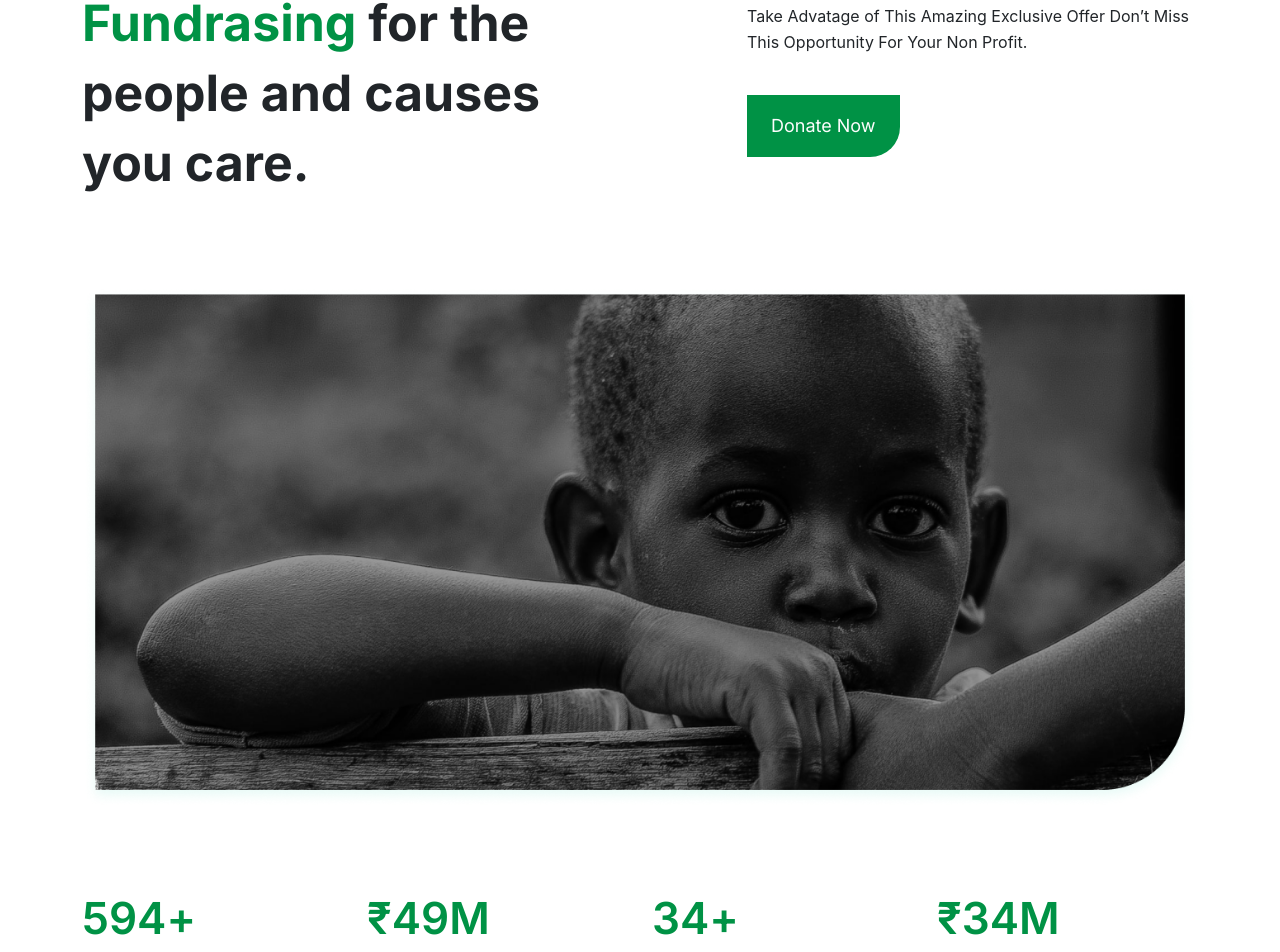
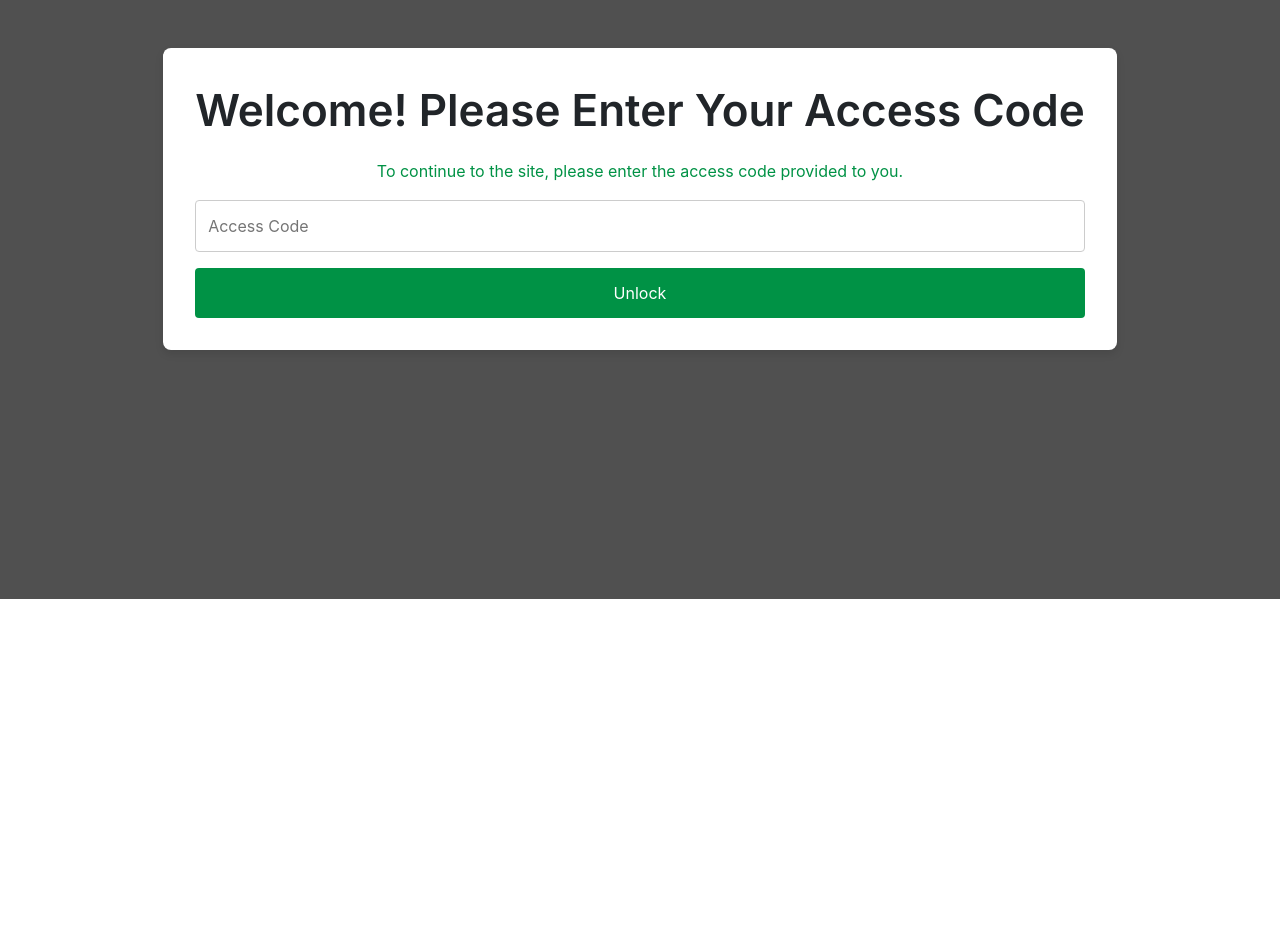
Before and after one commit to Abinash-Developer/AIDONATEWEB, a React (Create React App) app: page / in a window 1280 px wide. Shown: the part 201-1153 px from the top of the page. After the commit the page ends 800 px from the top, so only its background shows below. Built offline with nearby package versions, Linux system fonts and the light colour scheme.

Commit message:
19-08-2024

```diff
--- a/public/css/main.css
+++ b/public/css/main.css
@@ -31,7 +31,7 @@ text-align: left;
 }
 
 h2 span {
-    color: #E10916;
+    color: #009245;
 }
 
 /* h3 {
@@ -217,7 +217,7 @@ header.hearder_wrapper ul.contact .icon-input i {
 }
 header.hearder_wrapper.sticky-head {
     position: fixed;
-    top: 5px;
+    top: 0px;
     background: #fff;
     box-shadow: 0px 0px 24px 0px #303E8F17;
     width: 100%;
@@ -882,6 +882,14 @@ section.login-sec {
     text-align: center;
 }
 
+section.sign-account-sec .login-wrapper select.form-select {
+    border: 1px solid #66666659;
+    /* height: 100%; */
+    padding: 19px 10px;
+    border-radius: 12px;
+    background: transparent;
+    appearance: auto;
+}
 section.sign-account-sec .login-wrapper input.form-control {
     height: auto;
 }
@@ -1099,3 +1107,10 @@ section.sign-account-sec .login-wrapper input.form-control {
 .coming-soon-sec .inner-banner-sec-content h1 {
     text-align: center;
 }
+
+
+
+/* Developer css */
+.error{
+    color:red;
+}
--- a/public/index.html
+++ b/public/index.html
@@ -3,7 +3,7 @@
 
 <head>
   <meta charset="utf-8" />
-  <link rel="icon" href="%PUBLIC_URL%/favicon.ico" />
+  <link rel="icon" href="%PUBLIC_URL%/img/srch-hrt.png" />
   <meta name="viewport" content="width=device-width, initial-scale=1" />
   <meta name="theme-color" content="#000000" />
   <meta name="description" content="Web site created using create-react-app" />
--- a/src/App.js
+++ b/src/App.js
@@ -14,31 +14,36 @@ import ChangePassword from "./pages/ChangePassword";
 import Explore from "./pages/Explore";
 import Dashboard from "./pages/Dashboard";
 import CommingSoon from "./pages/CommingSoon";
+import PasswordProtect from "./components/PasswordProtect";
 
 function App() {
   return (
     <>
       <Router>
         <AuthProvider>
+          <PasswordProtect>
            <Header />
           <Routes>
             <Route path="/" element={<Home />} />
-            <Route path="/explore" element={<CommingSoon />} />
-            <Route path="/login" element={<CommingSoon />} />
-            <Route path="/register" element={<CommingSoon />} />
-            <Route path="/forgot-password" element={<CommingSoon />} />
-            <Route path="/varify-otp" element={<CommingSoon />} />
-            <Route path="/change-password" element={<CommingSoon />} />
+            <Route path="/explore" element={<Explore />} />
+            <Route path="/login" element={<Login />} />
+            <Route path="/register" element={<Register />} />
+            <Route path="/forgot-password" element={<Forget />} />
+            <Route path="/varify-otp" element={<Otp />} />
+            <Route path="/change-password" element={<ChangePassword />} />
             <Route element={<ProtectedRoute requiredRole="user" />}>
               <Route path="/dashboard" element={<Dashboard />} />
             </Route>
             <Route element={<ProtectedRoute requiredRole="ngo" />}>
               <Route path="/dashboard" element={<Dashboard />} />
             </Route>
-            <Route path="*" element={<CommingSoon />} />
+            <Route path="*" element={<NoMatch />} />
           </Routes>
+          <Footer />
+          </PasswordProtect>
+
         </AuthProvider>
-        <Footer />
+
       </Router>
     </>
   );
--- a/src/authantication/AuthProvider.js
+++ b/src/authantication/AuthProvider.js
@@ -10,7 +10,6 @@ const AuthProvider = ({ children }) => {
   const [userRole, setUserRole] = useState(()=>{
     return localStorage.getItem("role") || '';
   });
-console.log("hjfjsfhj= ",userRole)
   const login = (user_details) => {
     localStorage.setItem("logged_in",true);
     localStorage.setItem("role", user_details?.data?.data?.role);
--- a/src/components/HomeBanner.jsx
+++ b/src/components/HomeBanner.jsx
@@ -1,3 +1,6 @@
+import React from 'react';
+import CountUp from 'react-countup';
+
 const HomeBanner = () => {
   return (
     <>
@@ -8,16 +11,16 @@ const HomeBanner = () => {
               <div className="col-lg-6">
                 <div className="banner-left-content">
                   <h1>
-                    <span className="grn">Fundrasing</span> for the people and
-                    causes you care.
+                    <span className="grn">Fundraising</span> for the people and
+                    causes you care about.
                   </h1>
                 </div>
               </div>
               <div className="col-lg-5 offset-lg-1">
                 <div className="banner-right-content">
                   <p>
-                    Take Advatage of This Amazing Exclusive Offer Don’t Miss
-                    This Opportunity For Your Non Profit.
+                    Take advantage of this amazing exclusive offer. Don’t miss
+                    this opportunity for your non-profit.
                   </p>
                   <div className="cta-btn">
                     <a className="cta-grn" href="#">
@@ -30,7 +33,7 @@ const HomeBanner = () => {
           </div>
           <div className="banner-btm-content">
             <div className="banner-img">
-              <img src="img/bann-img.png" className="img-fluid" />
+              <img src="img/bann-img.png" className="img-fluid" alt="Banner" />
             </div>
             <div className="banner-counter">
               <div className="wrapper">
@@ -38,13 +41,9 @@ const HomeBanner = () => {
                   <div className="col-lg-3 col-md-6">
                     <div className="counter col_fourth">
                       <div className="counter-text">
-                        <h2 className="grn currecy-rs" />
-                        <h2
-                          className="timer grn count-title count-number"
-                          data-to={594}
-                          data-speed={1700}
-                        >
-                          <span>+</span>
+                        {/* <h2 className="grn currecy-rs">₹</h2> */}
+                        <h2 className="timer grn count-title count-number">
+                          <CountUp end={0} />
                         </h2>
                         <h2 className="grn currnt-sgn">+</h2>
                       </div>
@@ -55,11 +54,9 @@ const HomeBanner = () => {
                     <div className="counter col_fourth">
                       <div className="counter-text">
                         <h2 className="grn currecy-rs">₹</h2>
-                        <h2
-                          className="timer grn count-title count-number"
-                          data-to={49}
-                          data-speed={1700}
-                        />
+                        <h2 className="timer grn count-title count-number">
+                          <CountUp end={0}/>
+                        </h2>
                         <h2 className="grn currnt-sgn">M</h2>
                       </div>
                       <h3 className="count-text">Money Donated</h3>
@@ -68,26 +65,22 @@ const HomeBanner = () => {
                   <div className="col-lg-3 col-md-6">
                     <div className="counter col_fourth">
                       <div className="counter-text">
-                        <h2 className="grn currecy-rs" />
-                        <h2
-                          className="timer grn count-title count-number"
-                          data-to={34}
-                          data-speed={1700}
-                        />
+                        {/* <h2 className="grn currecy-rs"></h2> */}
+                        <h2 className="timer grn count-title count-number">
+                          <CountUp end={0} />
+                        </h2>
                         <h2 className="grn currnt-sgn">+</h2>
                       </div>
-                      <h3 className="count-text">Active Compaigns</h3>
+                      <h3 className="count-text">Active Campaigns</h3>
                     </div>
                   </div>
                   <div className="col-lg-3 col-md-6">
                     <div className="counter col_fourth">
                       <div className="counter-text">
                         <h2 className="grn currecy-rs">₹</h2>
-                        <h2
-                          className="timer grn count-title count-number"
-                          data-to={34}
-                          data-speed={1700}
-                        />
+                        <h2 className="timer grn count-title count-number">
+                          <CountUp end={0} />
+                        </h2>
                         <h2 className="grn currnt-sgn">M</h2>
                       </div>
                       <h3 className="count-text">Charity in last year</h3>
@@ -102,4 +95,5 @@ const HomeBanner = () => {
     </>
   );
 };
+
 export default HomeBanner;
--- /dev/null
+++ b/src/components/PasswordProtect.jsx
@@ -0,0 +1,82 @@
+import React, { useState } from "react";
+
+const PasswordProtect = ({ children }) => {
+  const [password, setPassword] = useState('');
+  const [isAuthorized, setIsAuthorized] = useState(false);
+
+  const handleSubmit = (e) => {
+    e.preventDefault();
+    if (password === '7077430068') { // Replace with your actual password
+      setIsAuthorized(true);
+      localStorage.setItem('isAuthorized', true);
+    } else {
+      alert('Incorrect password');
+    }
+  };
+
+  if (isAuthorized || localStorage.getItem('isAuthorized')) {
+    return children;
+  }
+
+  return (
+    <div style={styles.container}>
+      <div style={styles.formContainer}>
+        <h2>Welcome! Please Enter Your Access Code</h2>
+        <p style={styles.subtext}>To continue to the site, please enter the access code provided to you.</p>
+        <form onSubmit={handleSubmit} style={styles.form}>
+          <input
+            type="password"
+            value={password}
+            onChange={(e) => setPassword(e.target.value)}
+            placeholder="Access Code"
+            style={styles.input}
+          />
+          <button type="submit" style={styles.button}>Unlock</button>
+        </form>
+      </div>
+    </div>
+  );
+};
+
+const styles = {
+  container: {
+    display: 'flex',
+    justifyContent: 'center',
+    alignItems: 'center',
+    height: '100vh',
+    backgroundColor: ' #505050',
+  },
+  formContainer: {
+    padding: '2rem',
+    backgroundColor: 'white',
+    borderRadius: '8px',
+    boxShadow: '0 4px 8px rgba(0, 0, 0, 0.1)',
+    textAlign: 'center',
+  },
+  subtext: {
+    margin: '1rem 0',
+    color: '#009245',
+  },
+  form: {
+    display: 'flex',
+    flexDirection: 'column',
+    gap: '1rem',
+  },
+  input: {
+    padding: '0.75rem',
+    fontSize: '1rem',
+    borderRadius: '4px',
+    border: '1px solid #ccc',
+  },
+  button: {
+    padding: '0.75rem',
+    fontSize: '1rem',
+    borderRadius: '4px',
+    border: 'none',
+    backgroundColor: '#009245',
+    color: 'white',
+    cursor: 'pointer',
+  },
+};
+
+export default PasswordProtect;
--- a/src/pages/ChangePassword.jsx
+++ b/src/pages/ChangePassword.jsx
@@ -10,8 +10,12 @@ const ChangePassword = () => {
 
   const validationSchema = Yup.object({
     newPassword: Yup.string()
-      .min(6, "Password must be at least 6 characters long")
-      .required("Please enter a new password"),
+    .min(6, "Password must be at least 6 characters long")
+    .matches(/[A-Z]/, "Password must contain at least one uppercase letter")
+    .matches(/[a-z]/, "Password must contain at least one lowercase letter")
+    .matches(/[0-9]/, "Password must contain at least one number")
+    .matches(/[^A-Za-z0-9]/, "Password must contain at least one special character")
+    .required("Password is required"),
     confirmPassword: Yup.string()
       .oneOf([Yup.ref("newPassword"), null], "Passwords must match")
       .required("Please confirm your new password"),
```
Also changed, not shown: public/js/main.js (+13 -12 lines), src/components/Header.jsx (+17 -3 lines), src/pages/Login.jsx (+14 -7 lines).
